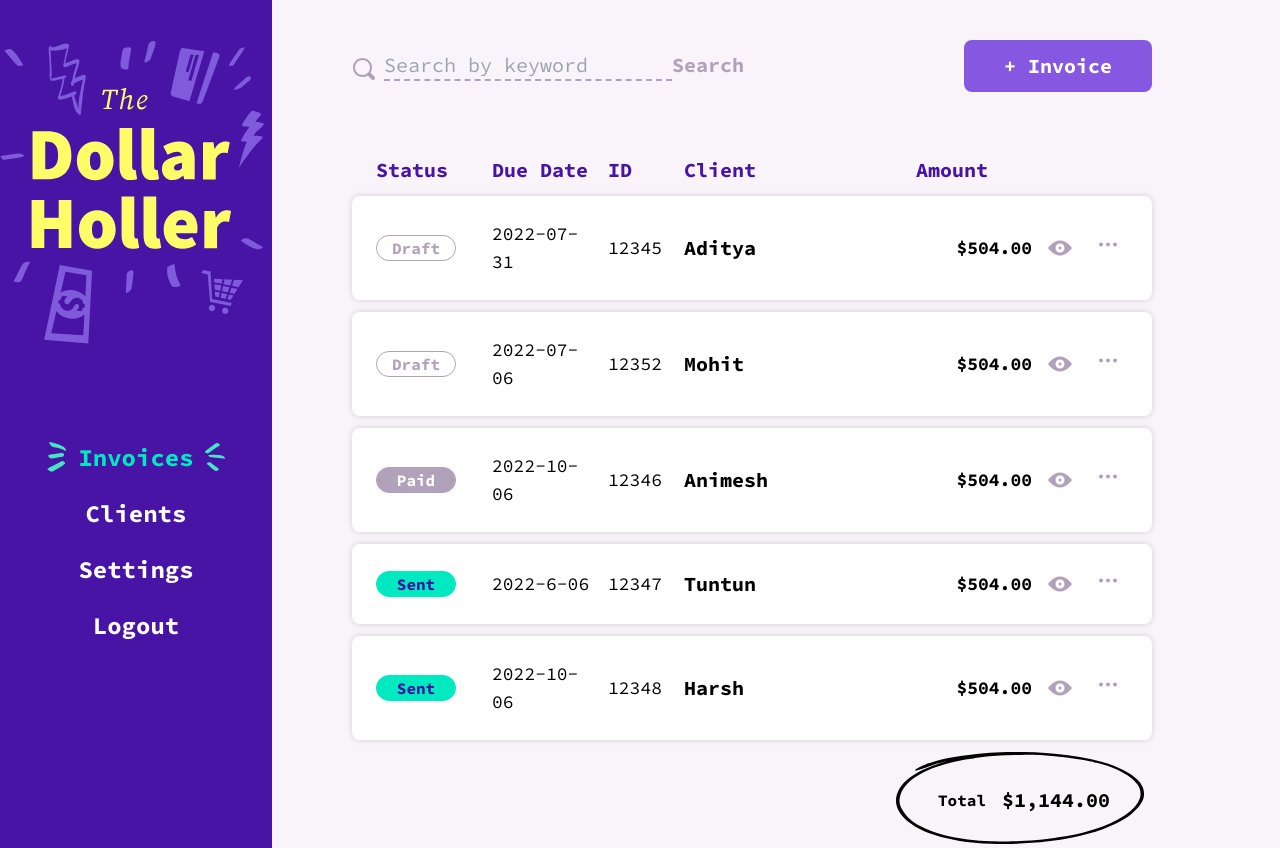
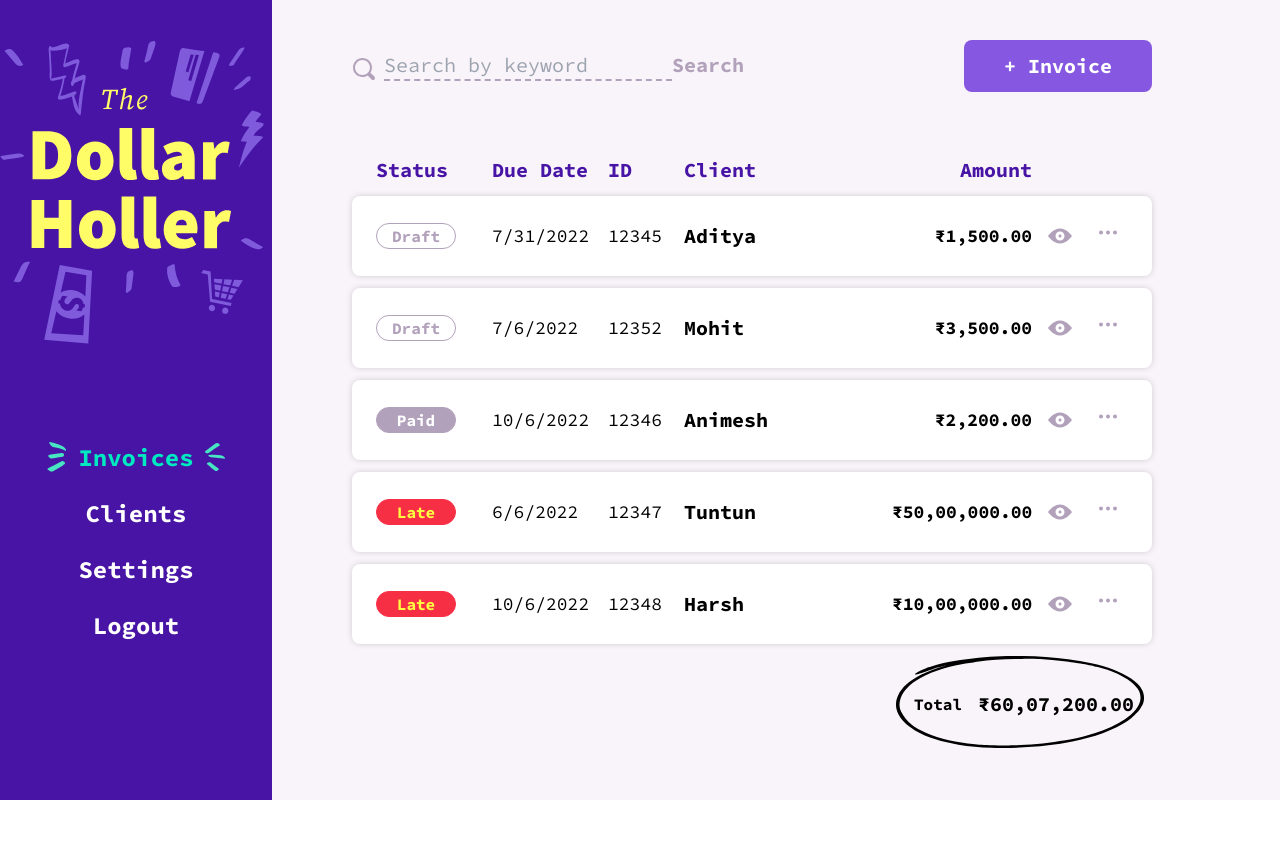
Before and after one commit to adityash1/invoice-manager, a SvelteKit app: page /invoices in a window 1280 px wide. After the commit the page ends 800 px from the top, so only its background shows below. Built offline with nearby package versions, Linux system fonts and the light colour scheme.

Commit message:
feat: handled money and dates

```diff
--- a/package.json
+++ b/package.json
@@ -37,5 +37,8 @@
     "vite": "^4.4.2",
     "vitest": "^0.32.2"
   },
-  "type": "module"
+  "type": "module",
+  "dependencies": {
+    "date-fns": "^2.30.0"
+  }
 }
--- /dev/null
+++ b/src/lib/utils/dateHelpers.ts
@@ -0,0 +1,35 @@
+import { isBefore } from 'date-fns';
+
+/**
+ * This takes yyyy-mm-dd and returns m-d-yyyy
+ * @param {string} myDate
+ * @returns {string} m-d-yyyy
+ */
+export const convertDate = (myDate: string): string => {
+  // break apart the date
+  const [year, month, date] = splitDate(myDate);
+  // return it in the correct format
+
+  return `${parseInt(month)}/${parseInt(date)}/${year}`
+}
+
+/**
+ * Determines whether a date is before today (meaning it's late!)
+ * @param {string} myDate
+ * @returns {boolean}
+ */
+export const isLate = (myDate: string): boolean => {
+  const [year, month, date] = splitDate(myDate);
+  const dueDate = new Date(parseInt(year), parseInt(month), parseInt(date));
+  const today = new Date();
+  return isBefore(dueDate, today);
+}
+
+/**
+ * Takes a date yyyy-mm-dd and splits it into an array
+ * @param {string} myDate
+ * @returns {Array} [yyyy, mm, dd]
+ */
+export const splitDate = (myDate: string): Array<string> => {
+  return myDate.split('-')
+}
--- /dev/null
+++ b/src/lib/utils/moneyHelper.ts
@@ -0,0 +1,31 @@
+/**
+ * Takes all the line items and adds them up
+ * @param {Array|undefined} lineItems
+ * @returns {number}
+ */
+export const sumLineItems = (lineItems: LineItem[] | undefined): number => {
+    if (!lineItems) return 0
+    return lineItems.reduce((prevValue, curValue) => prevValue + curValue.amount, 0)
+}
+
+/**
+ * Formats the given amount in Indian Rupees
+ * @param {number} amount
+ * @returns {string}
+ */
+export const formatInRupees = (amount: number): string => {
+    return new Intl.NumberFormat('en-IN', { style: 'currency', currency: 'INR' }).format(amount);
+}
+
+/**
+ * Takes all the invoices and finds the total
+ * @param {Invoice} invoices
+ * @returns {number}
+ */
+export const sumInvoices = (invoices: Invoice[] | undefined): number => {
+    if (!invoices) return 0
+    return invoices.reduce((prevValue, curValue) => {
+        const invoiceSum = sumLineItems(curValue.lineItems);
+        return prevValue + invoiceSum;
+    }, 0)
+}
--- a/src/routes/(dashboard)/invoices/+page.svelte
+++ b/src/routes/(dashboard)/invoices/+page.svelte
@@ -2,6 +2,7 @@
   import CircledAmount from '$lib/components/CircledAmount.svelte';
   import Search from '$lib/components/Search.svelte';
   import { invoices, loadInvoices } from '$lib/stores/InvoiceStore';
+  import { formatInRupees, sumInvoices } from '$lib/utils/moneyHelper';
   import { onMount } from 'svelte';
   import InvoiceRow from './InvoiceRow.svelte';
 
@@ -10,6 +11,8 @@
   Search && Search;
   InvoiceRow && InvoiceRow;
   invoices && invoices;
+  formatInRupees && formatInRupees;
+  sumInvoices && sumInvoices;
 
   onMount(() => {
     loadInvoices();
@@ -29,7 +32,7 @@
   <!-- new invoice button -->
   <div>
     <button
-      class="bg-lavenderIndigo font-sansSerif shadow-colored hover:shadow-coloredHover relative translate-y-0 whitespace-nowrap rounded-lg px-5 py-2 text-base font-black text-white transition-all hover:-translate-y-2 lg:px-10 lg:py-3 lg:text-xl"
+      class="relative translate-y-0 whitespace-nowrap rounded-lg bg-lavenderIndigo px-5 py-2 font-sansSerif text-base font-black text-white shadow-colored transition-all hover:-translate-y-2 hover:shadow-coloredHover lg:px-10 lg:py-3 lg:text-xl"
       >+ Invoice</button
     >
   </div>
@@ -38,12 +41,12 @@
 <!-- list of invoices -->
 <div>
   <!-- header -->
-  <div class="table-header invoice-table text-daisyBush hidden lg:grid">
+  <div class="table-header invoice-table hidden text-daisyBush lg:grid">
     <h3>Status</h3>
     <h3>Due Date</h3>
     <h3>ID</h3>
     <h3>Client</h3>
-    <h3>Amount</h3>
+    <h3 class="text-right">Amount</h3>
     <div />
     <div />
   </div>
@@ -54,7 +57,7 @@
   {/each}
 </div>
 
-<CircledAmount label="Total" amount="$1,144.00" />
+<CircledAmount label="Total" amount={formatInRupees(sumInvoices($invoices))} />
 
 <style lang="postcss">
   .table-header h3 {
--- a/src/routes/(dashboard)/invoices/InvoiceRow.svelte
+++ b/src/routes/(dashboard)/invoices/InvoiceRow.svelte
@@ -2,18 +2,44 @@
   import ThreeDots from '$lib/components/Icon/ThreeDots.svelte';
   import View from '$lib/components/Icon/View.svelte';
   import Tag from '$lib/components/Tag.svelte';
+  import { convertDate, isLate } from '$lib/utils/dateHelpers';
+  import { formatInRupees, sumLineItems } from '$lib/utils/moneyHelper';
+
+  ThreeDots && ThreeDots;
+  View && View;
+  Tag && Tag;
+  formatInRupees && formatInRupees;
+  sumLineItems && sumLineItems;
+  convertDate && convertDate;
+  isLate && isLate;
 
   export let invoice: Invoice;
+
+  const getInvoiceLabel = () => {
+    if (invoice.invoiceStatus === 'draft') {
+      return 'draft';
+    } else if (invoice.invoiceStatus === 'sent' && !isLate(invoice.dueDate)) {
+      return 'sent';
+    } else if (invoice.invoiceStatus === 'sent' && isLate(invoice.dueDate)) {
+      return 'late';
+    } else if (invoice.invoiceStatus === 'paid') {
+      return 'paid';
+    }
+  };
 </script>
 
 <div
   class="invoice-table invoice-row items-center rounded-lg bg-white py-3 shadow-tableRow lg:py-6"
 >
-  <div class="status"><Tag className="ml-auto lg:ml-0" label={invoice.invoiceStatus} /></div>
-  <div class="dueDate text-sm lg:text-lg">{invoice.dueDate}</div>
+  <div class="status"><Tag className="ml-auto lg:ml-0" label={getInvoiceLabel()} /></div>
+  <div class="dueDate text-sm lg:text-lg">{convertDate(invoice.dueDate)}</div>
   <div class="invoiceNumber text-sm lg:text-lg">{invoice.invoiceNumber}</div>
-  <div class="clientName text-base font-bold lg:text-xl">{invoice.client.name}</div>
-  <div class="amount text-right font-mono text-sm font-bold lg:text-lg">$504.00</div>
+  <div class="clientName truncate whitespace-nowrap text-base font-bold lg:text-xl">
+    {invoice.client.name}
+  </div>
+  <div class="amount font-mono text-right text-sm font-bold lg:text-lg">
+    {formatInRupees(sumLineItems(invoice.lineItems))}
+  </div>
   <div class="center viewButton hidden text-sm lg:block lg:text-lg">
     <a href="#" class="text-pastelPurple hover:text-daisyBush"><View /></a>
   </div>
--- a/tailwind.config.js
+++ b/tailwind.config.js
@@ -37,7 +37,7 @@ export default {
         fog: '#decaec'
       },
       gridTemplateColumns: {
-        'invoiceTable': '100px 100px 60px 1fr 116px 32px 32px',
+        'invoiceTable': '100px 100px 60px 1fr 140px 32px 32px',
         'invoiceTableMobile': "1fr 90px"
       },
       zIndex: {
--- a/vite.config.ts
+++ b/vite.config.ts
@@ -5,5 +5,8 @@ export default defineConfig({
   plugins: [sveltekit()],
   test: {
     include: ['src/**/*.{test,spec}.{js,ts}']
+  },
+  server: {
+    port: 5000
   }
 });
```
Also changed, not shown: 1 other file (tests, documents, lock files or other folders).
